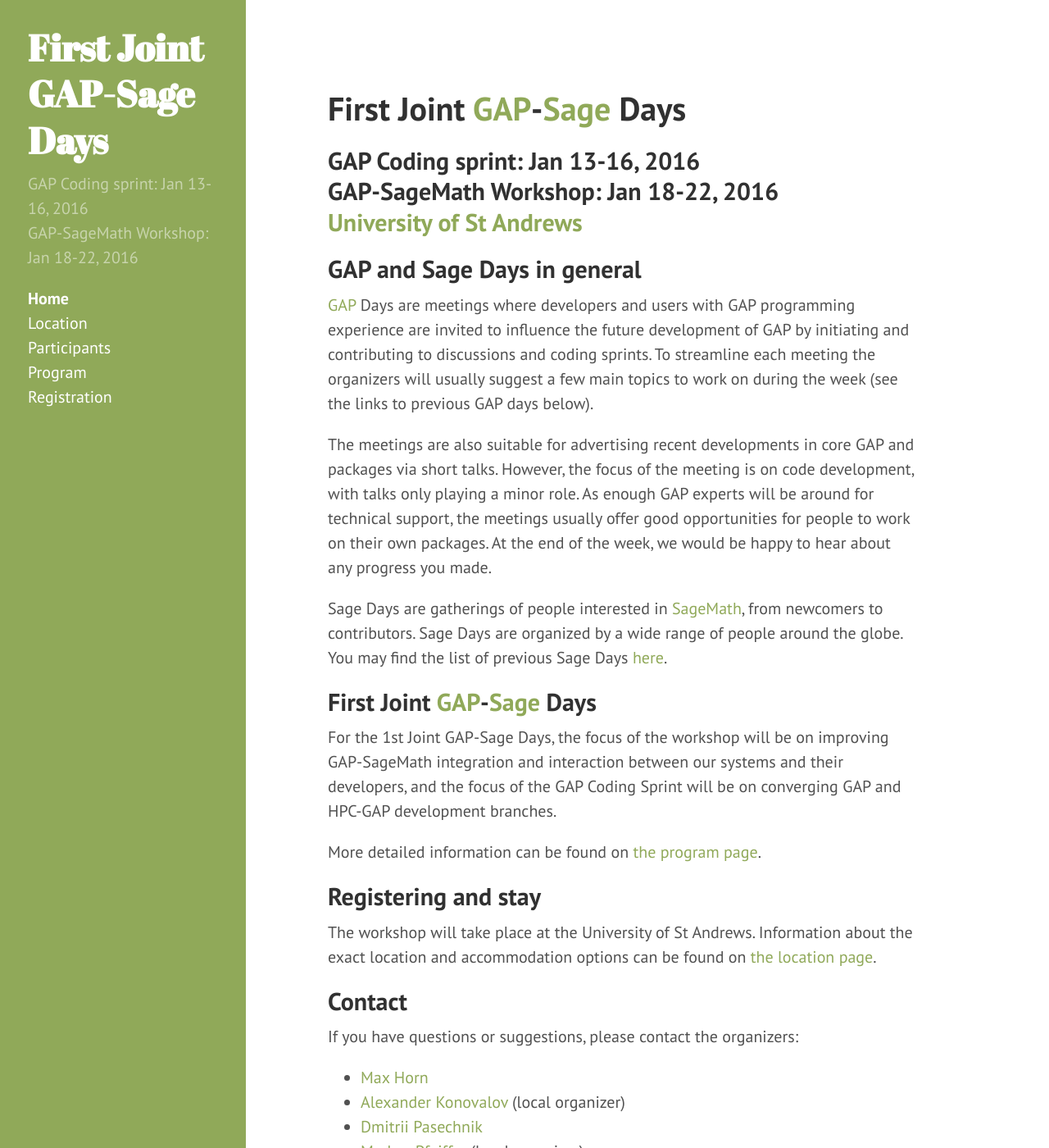
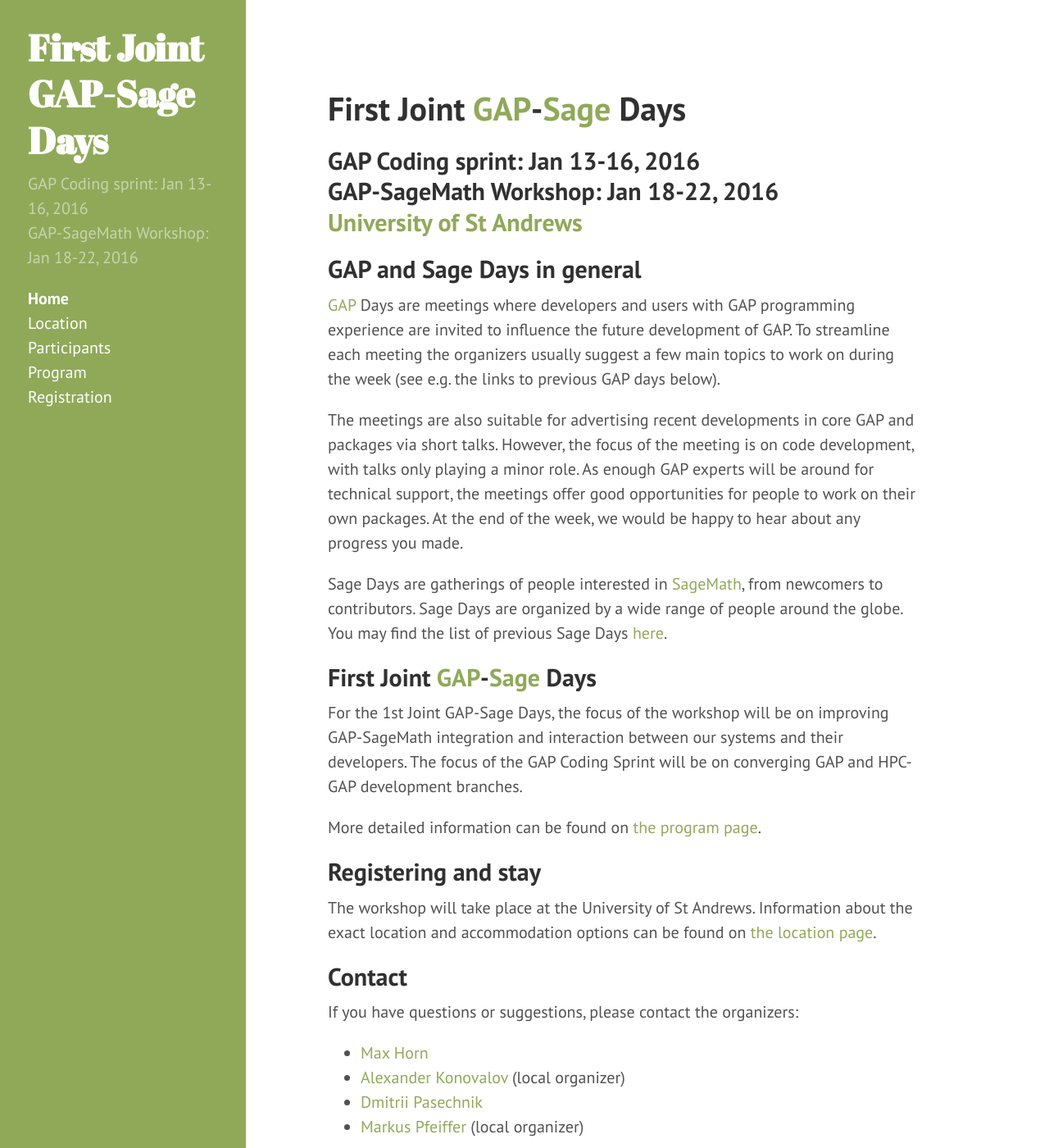
Before and after one commit to gapdays/gap-sage-days2016, a Jekyll site: the page built from index.md, in a window 1280 px wide and 1400 px high. Shown: the whole window at 82% size. Built offline with Jekyll 4.4.1, drawn with Linux system fonts in a browser that asks for light colours; Markdown is read by kramdown in place of the engine named in the settings.

Commit message:
Suggestions by Markus.

```diff
--- a/index.md
+++ b/index.md
@@ -10,15 +10,14 @@ title: Home
 
 [GAP](http://www.gap-system.org/) Days are meetings where developers and users
 with GAP programming experience are invited to influence the future
-development of GAP by initiating and contributing to discussions and coding
-sprints. To streamline each meeting the organizers will usually suggest a few
-main topics to work on during the week (see the links to previous GAP days below).
+development of GAP. To streamline each meeting the organizers usually suggest a few
+main topics to work on during the week (see e.g. the links to previous GAP days below).
 
 The meetings are also suitable for advertising recent developments in core GAP
 and packages via short talks. However, the focus of the meeting is on code
 development, with talks only playing a minor role.
 As enough GAP experts will be around for technical support, the
-meetings usually offer good opportunities for people to work on their own
+meetings offer good opportunities for people to work on their own
 packages. At the end of the week, we would be happy to hear about any progress you made.
 
 Sage Days are gatherings of people interested in [SageMath](http://www.sagemath.org/),
@@ -28,7 +27,7 @@ the globe. You may find the list of previous Sage Days [here](http://wiki.sagema
 ## {{ site.title }}
 
 For the 1st Joint GAP-Sage Days, the focus of the workshop will be on improving GAP-SageMath integration
-and interaction between our systems and their developers, and the focus of the
+and interaction between our systems and their developers. The focus of the
 GAP Coding Sprint will be on converging GAP and HPC-GAP development branches.
 
 More detailed information can be found on [the program page]({{ site.baseurl }}/program).
```
